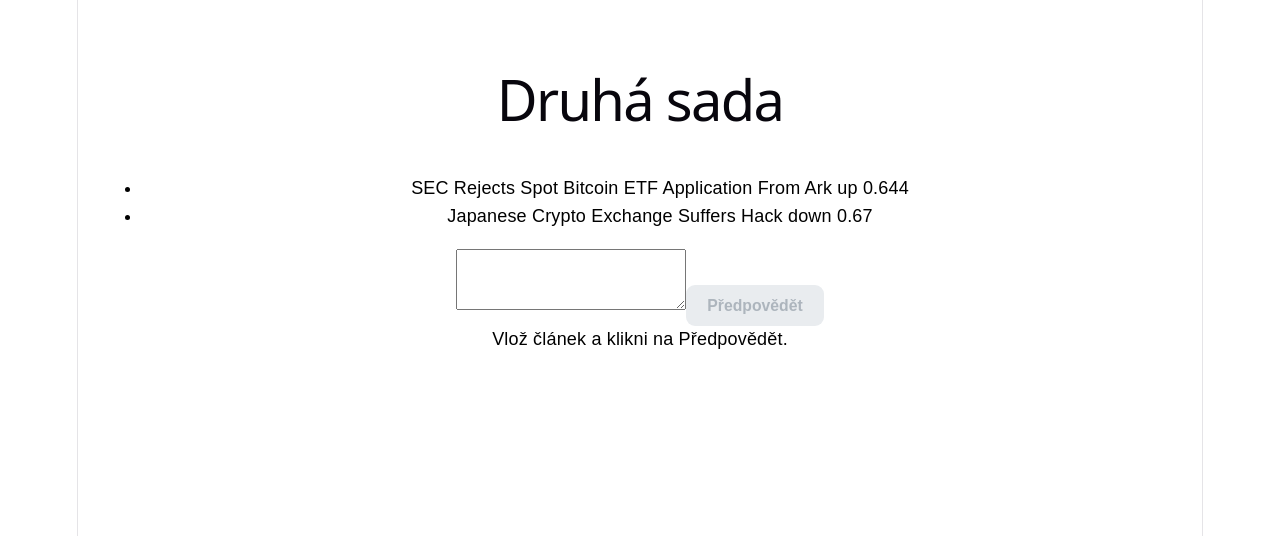
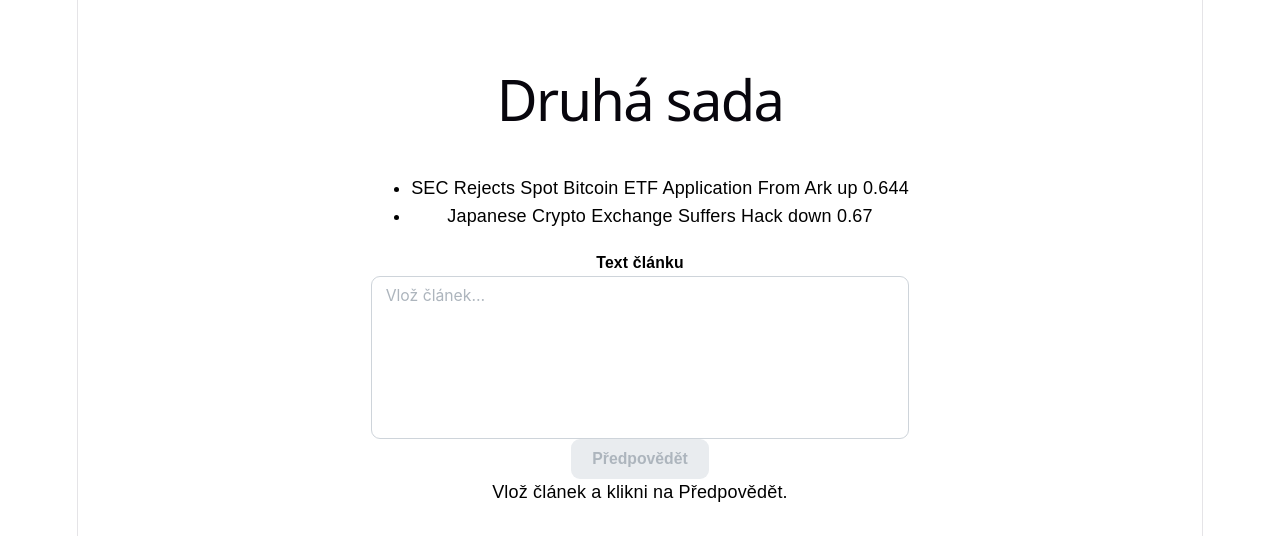
Before and after one commit to Misttxd/ui, a React (Vite) app: page / in a window 1280 px wide. Shown: the top 536 px of the page. Built offline with nearby package versions, Linux system fonts and the light colour scheme.

Commit message:
mantine elements

```diff
--- a/src/App.tsx
+++ b/src/App.tsx
@@ -14,10 +14,17 @@
 import Cviceni from './cviceni/Cviceni'
 import Cviceni2 from './cviceni/Cviceni2'
 
+import { Container, Stack, Textarea, Button, Loader, Alert, Badge } from '@mantine/core'
+
 export default function App() {
   return (
     <>
-      <Cviceni2 />
+    <Container size={"sm"}>
+        <Stack>
+          <Cviceni2 />
+      </Stack>
+    </Container>
+
 
     </>
   )
--- a/src/cviceni/Cviceni2.tsx
+++ b/src/cviceni/Cviceni2.tsx
@@ -1,7 +1,8 @@
-import { Button } from '@mantine/core'
 import { useState } from 'react'
 import type { Odpoved } from '../api'
 import { predikuj } from '../api'
+
+import { Container, Stack, Textarea, Button, Loader, Alert, Badge } from '@mantine/core'
 // ŠKOLA REACTU + TYPESCRIPTU — druhá sada, úkoly 6 až 12
 //
 // První sada byla o syntaxi. Tahle je o mechanikách, které skutečně potřebuje
@@ -211,18 +212,27 @@
 // • Tlačítko by nemělo jít zmáčknout, když je pole prázdné. Atribut `disabled`
 //   bere true/false, takže mu můžeš rovnou předat výsledek porovnání.
 
-type vstupClankuProps = {
-  onOdeslat: (text:string) => void
+type VstupClankuProps = {
+  onOdeslat: (text: string) => void
+  nacita: boolean
 }
 
-function VstupClanku({onOdeslat}: vstupClankuProps){
+
+
+
+function VstupClanku({onOdeslat, nacita}: VstupClankuProps){
   const [text, setText] = useState("")
+
+
 
   return (
     <div>
-      <textarea value = {text} onChange={(e) => setText(e.target.value)}></textarea>
-      <Button disabled = {text == ''} onClick={()=> onOdeslat(text)}>Předpovědět</Button>
+      <Textarea value = {text} onChange={(e) => setText(e.target.value) } label="Text článku"
+    placeholder="Vlož článek…" autosize
+    minRows={6}></Textarea>
+      <Button disabled = {text == ''} onClick={()=> onOdeslat(text)} loading={nacita}>Předpovědět</Button>
     </div>
+
   )
 }
 
@@ -531,59 +541,6 @@
 //   za hodnotou. Napiš podmínku podle bodu 4 — tady ta hodnota opravdu chybět
 //   může, na rozdíl od `root` v main.tsx.
 
-export default function Cviceni2() {
-  const [odeslany, setOdeslany] = useState('')
-  const [nacita, setNacita] = useState(false)
-  const [vysledek, setVysledek] = useState<Odpoved | null>(null)
-
-  const [chyba, setChyba] = useState<string | null>(null)
-
-  let obsah
-  if (nacita) {
-    obsah = <p>počítám…</p>
-  } else if (chyba !== null) {
-    obsah = <p>Chyba: {chyba}. Běží backend a Ollama?</p>
-  } else if (vysledek !== null) {
-    obsah =
-      vysledek.predikce === null ? (
-        <p>Model neodpověděl použitelnou třídou.</p>
-      ) : (
-        <p>
-          {vysledek.predikce} — {vysledek.jadro_dotazu}
-        </p>
-      )
-  } else {
-    obsah = <p>Vlož článek a klikni na Předpovědět.</p>
-  }
-
-  return (
-    <div style={{ padding: 24, fontFamily: 'sans-serif' }}>
-      <h1>Druhá sada</h1>
-
-      <SeznamUdalosti />
-      <VstupClanku
-        onOdeslat={async (text) => {
-          setOdeslany(text)
-          setChyba(null)
-          setNacita(true)
-          try {
-            setVysledek(await predikuj(text))
-          } catch (potiz) {
-            setChyba(potiz instanceof Error ? potiz.message : 'Neznámá chyba')
-            setVysledek(null)
-          } finally {
-            setNacita(false)
-          }
-        }}
-      />
-
-      {obsah}
-
-      <p>{odeslany}</p>
-    </div>
-  )
-}
-
 // ═══════════════════════════════════════════════════════════════════════════
 // ÚKOL 12 — hotové komponenty z Mantine
 // ═══════════════════════════════════════════════════════════════════════════
@@ -660,3 +617,67 @@
 //        barvy['up']   →   'green'
 // • Nepoužívej `recharts` ani `motion`. Jsou nainstalované, ale nepotřebuješ je
 //   a u obhajoby bys musel vysvětlit proč tam jsou.
+
+const barvy = { down: 'red', neutral: 'gray', up: 'green' }
+
+export default function Cviceni2() {
+  const [odeslany, setOdeslany] = useState('')
+  const [nacita, setNacita] = useState(false)
+  const [vysledek, setVysledek] = useState<Odpoved | null>(null)
+
+  const [chyba, setChyba] = useState<string | null>(null)
+
+  let obsah
+  if (nacita) {
+    obsah = <p>počítám…</p>
+  } else if (chyba !== null) {
+    obsah = <p>
+      Chyba: {chyba}. Běží backend a Ollama?
+      <Alert color="red"></Alert>
+    </p>
+  } else if (vysledek !== null) {
+    obsah =
+      vysledek.predikce === null ? (
+        <p>Model neodpověděl použitelnou třídou.</p>
+      ) : (
+        <p>
+          {vysledek.predikce} — {vysledek.jadro_dotazu}
+          <Badge color={barvy[vysledek.predikce]} size="lg"> {vysledek.predikce}
+        </Badge>
+        </p>
+      )
+  } else {
+    obsah = <p>Vlož článek a klikni na Předpovědět.</p>
+  }
+
+  return (
+
+
+    <div style={{ padding: 24, fontFamily: 'sans-serif' }}>
+      <h1>Druhá sada</h1>
+
+      <SeznamUdalosti />
+      <VstupClanku
+        onOdeslat={async (text) => {
+          setOdeslany(text)
+          setChyba(null)
+          setNacita(true)
+          try {
+            setVysledek(await predikuj(text))
+          } catch (potiz) {
+            setChyba(potiz instanceof Error ? potiz.message : 'Neznámá chyba')
+            setVysledek(null)
+          } finally {
+            setNacita(false)
+          }
+        } } nacita = {nacita}
+      />
+
+      {obsah}
+
+      <p>{odeslany}</p>
+
+
+    </div>
+  )
+}
```
